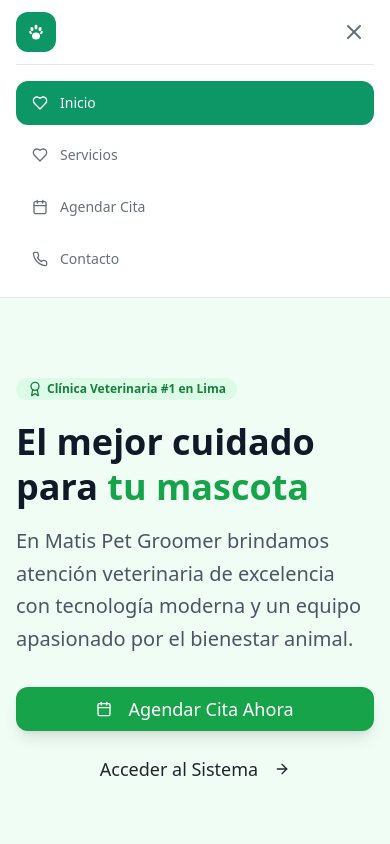
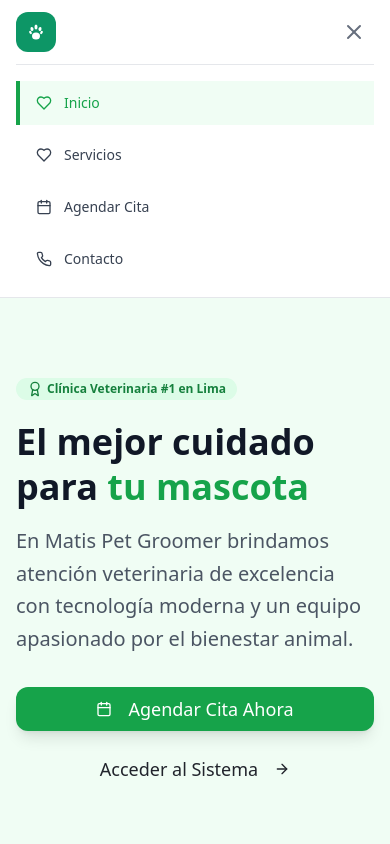
Before and after one commit to AnalizaJech/BUILDER-VET, a React (Vite) app: page / in a window 390 px wide. Both pictures are taken after a click on the button 354 px from the left and 32 px from the top of the page. Shown: the top 844 px of the page. Built offline with nearby package versions, Linux system fonts and the light colour scheme.

Commit message:
Update mobile navigation style
cgen-f85ad924345748d68fa4e893f6482de8

```diff
--- a/client/components/Navigation.tsx
+++ b/client/components/Navigation.tsx
@@ -86,10 +86,10 @@ export default function Navigation() {
                     key={item.href}
                     to={item.href}
                     onClick={() => setIsMenuOpen(false)}
-                    className={`flex items-center space-x-3 px-4 py-3 rounded-lg text-sm font-medium transition-colors ${
+                    className={`flex items-center space-x-3 px-4 py-3 text-sm font-medium transition-colors border-l-4 ${
                       isActive
-                        ? "bg-primary text-primary-foreground"
-                        : "text-muted-foreground hover:text-foreground hover:bg-muted"
+                        ? "bg-green-50 text-green-600 border-green-600"
+                        : "text-gray-700 hover:text-green-600 hover:bg-green-50 border-transparent"
                     }`}
                   >
                     <Icon className="w-4 h-4" />
```
